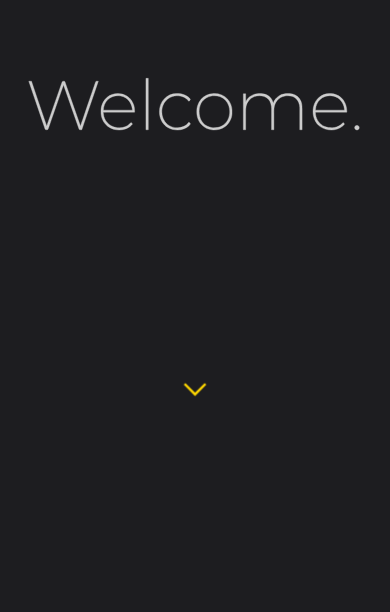
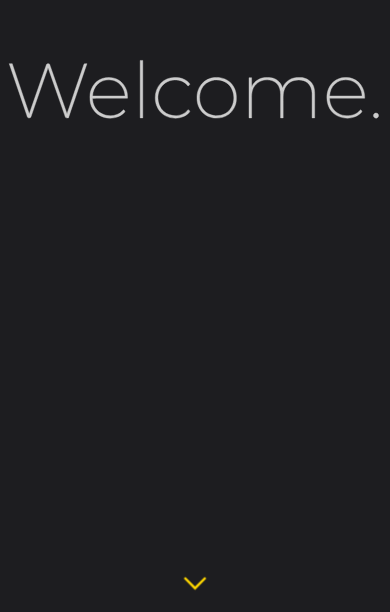
Before and after one commit to joseph-johnson27001/portfolio, a Vue app: page / in a window 390 px wide. Shown: the part 232-844 px from the top of the page. Built offline with nearby package versions, Linux system fonts and the light colour scheme.

Commit message:
Updated main page

```diff
--- a/src/App.vue
+++ b/src/App.vue
@@ -37,10 +37,4 @@ body {
   max-width: 1000px;
   margin: auto;
 }
-
-@media screen and (max-width: 768px) {
-  #app {
-    height: 80vh;
-  }
-}
 </style>
--- a/src/components/WelcomeAnimation.vue
+++ b/src/components/WelcomeAnimation.vue
@@ -115,6 +115,12 @@ export default {
   height: 100%;
 }
 
+@media screen and (max-width: 768px) {
+  .svg-container {
+    padding-bottom: 200px;
+  }
+}
+
 .svg-container {
   max-width: 400px;
   max-height: 225px;
@@ -136,9 +142,9 @@ export default {
   bottom: 40px;
   left: 50%;
   right: 50%;
-  transform: translateX(-50%);
+  top: 95%;
+  transform: translate(-50%, -50%);
   opacity: 0;
-  padding-right: 28px;
   animation: fade-in 0.6s linear 1.5s forwards;
 }
 
@@ -148,15 +154,6 @@ export default {
   fill: gold;
   cursor: pointer;
   animation: pulse 1s infinite linear;
-}
-
-@media screen and (max-width: 768px) {
-  .svg-container {
-    padding: 20px;
-  }
-  .chevron-container {
-    padding-right: 0px;
-  }
 }
 
 @keyframes pulse {
```
